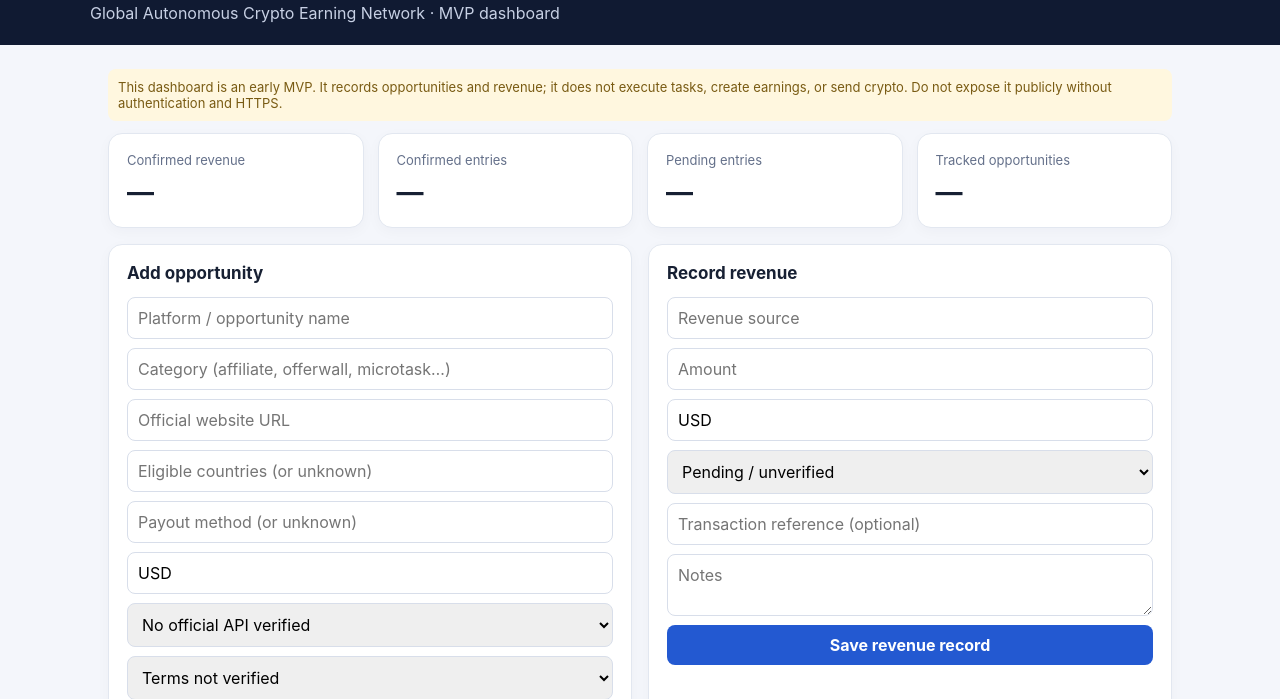
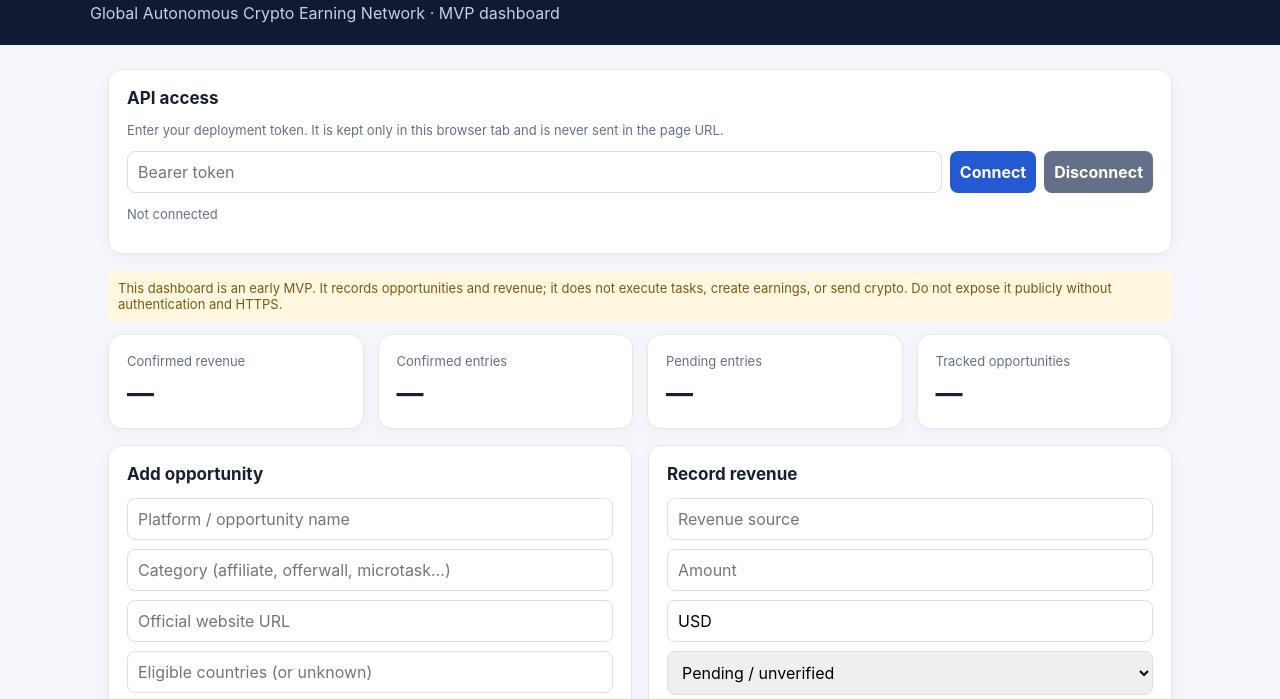
Before and after one commit to negahdarfar/Ptc-earning-, a plain HTML site: page app/static/index.html in a window 1280 px wide. Shown: the part 55-754 px from the top of the page. Drawn offline with Linux system fonts and the light colour scheme; no server answers.

Commit message:
Add session-only bearer token login to dashboard

```diff
--- a/app/static/index.html
+++ b/app/static/index.html
@@ -9,6 +9,7 @@
 <body>
 <header><h1>EarnOrbit</h1><p>Global Autonomous Crypto Earning Network · MVP dashboard</p></header>
 <main class="wrap">
+<section class="card" style="margin-bottom:16px"><h2>API access</h2><p class="muted">Enter your deployment token. It is kept only in this browser tab and is never sent in the page URL.</p><div style="display:flex;gap:8px;flex-wrap:wrap"><input id="apiToken" type="password" autocomplete="off" placeholder="Bearer token" style="flex:1;min-width:220px"><button id="connectBtn" type="button" style="width:auto">Connect</button><button id="disconnectBtn" type="button" style="width:auto;background:#64708a">Disconnect</button></div><p id="authState" class="muted">Not connected</p></section>
 <div class="notice">This dashboard is an early MVP. It records opportunities and revenue; it does not execute tasks, create earnings, or send crypto. Do not expose it publicly without authentication and HTTPS.</div>
 <section class="grid">
 <div class="card"><div class="muted">Confirmed revenue</div><div class="metric" id="confirmed">—</div></div>
@@ -48,7 +49,12 @@
 </main>
 <script>
 const $=id=>document.getElementById(id);
-async function api(path,opts){const r=await fetch(path,opts);if(!r.ok)throw new Error((await r.text()).slice(0,240));return r.json()}
+let apiToken=sessionStorage.getItem("earnorbit_api_token")||"";
+$("apiToken").value=apiToken;
+function authHeaders(existing={}){return {...existing,...(apiToken?{"Authorization":"Bearer "+apiToken}:{})}}
+async function api(path,opts={}){opts.headers=authHeaders(opts.headers||{});const r=await fetch(path,opts);if(r.status===401||r.status===503){$("authState").textContent="Authentication required or token rejected.";throw new Error("Authentication failed. Enter a valid API token.")}if(!r.ok)throw new Error((await r.text()).slice(0,240));return r.json()}
+$("connectBtn").addEventListener("click",async()=>{apiToken=$("apiToken").value.trim();sessionStorage.setItem("earnorbit_api_token",apiToken);try{await refresh();$("authState").textContent="Connected";}catch(e){$("authState").textContent=e.message}});
+$("disconnectBtn").addEventListener("click",()=>{apiToken="";sessionStorage.removeItem("earnorbit_api_token");$("apiToken").value="";$("authState").textContent="Disconnected";showMsg("API token cleared from this tab.")});
 function formObj(form){return Object.fromEntries(new FormData(form).entries())}
 function showMsg(s,bad=false){$("message").textContent=s;$("message").className=bad?"error":""}
 async function refresh(){
```
